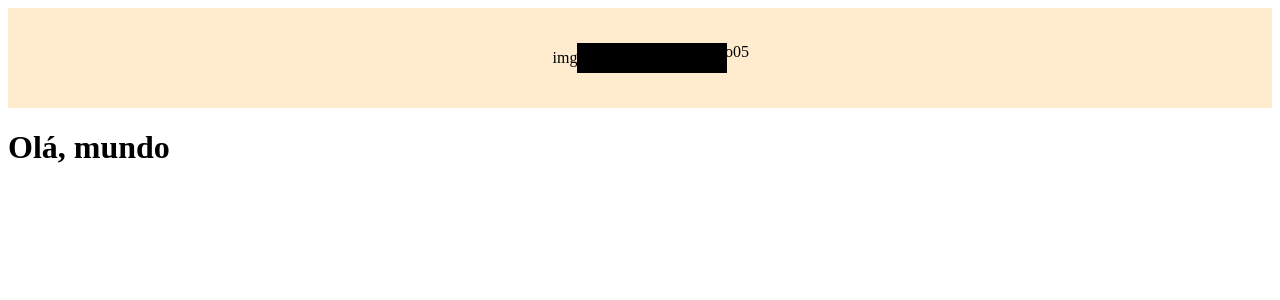
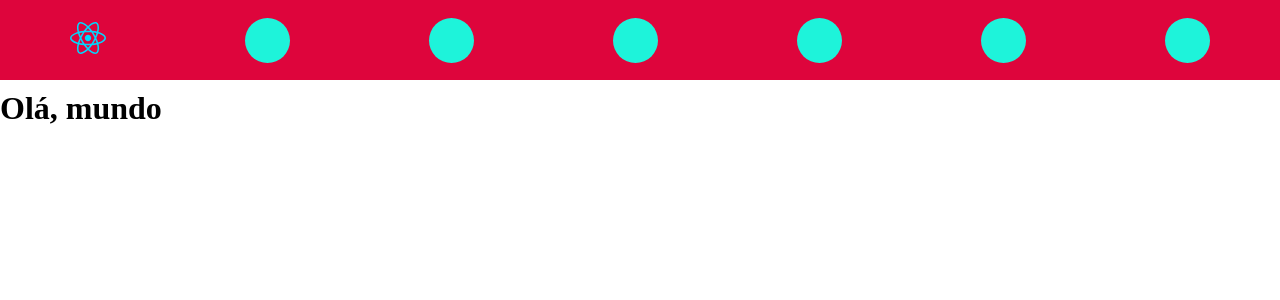
Before and after one commit to Rirfit/stellaris_FE, a React (Vite) app in the folder Stellaris/: page / in a window 1280 px wide. Shown: the top 300 px of the page. Built offline with nearby package versions, Linux system fonts and the light colour scheme.

Commit message:
navbar base

```diff
--- a/Stellaris/package.json
+++ b/Stellaris/package.json
@@ -16,6 +16,7 @@
   },
   "devDependencies": {
     "@eslint/js": "^9.11.1",
+    "@iconify-icon/react": "^2.1.0",
     "@types/react": "^18.3.10",
     "@types/react-dom": "^18.3.0",
     "@vitejs/plugin-react": "^4.3.2",
--- a/Stellaris/src/components/Navbar/index.jsx
+++ b/Stellaris/src/components/Navbar/index.jsx
@@ -1,14 +1,18 @@
 import '../Navbar/style.css'
+import { Link } from 'react-router-dom'
+import { Icon } from '@iconify-icon/react';
+import foto from '../../assets/react.svg'
 
 const NavBar =()=>{
     return(
         <nav className="navbar">
-            <div className="logo">img</div>
-            <div className="btn">botao01</div>
-            <div className="btn">botao02</div>
-            <div className="btn">botao03</div>
-            <div className="btn">botao04</div>
-            <div className="btn">botao05</div>
+            <div className="logo"><img src={foto} alt="" /></div>
+            <Link className='btn home'></Link>
+            <Link className='btn sobreNos'></Link>
+            <Link className='btn ia'></Link>
+            <Link className='btn jogos'></Link>
+            <Link className='btn blog'></Link>
+            <Link className='btn cadastro'></Link>
         </nav>
     )
 }
--- a/Stellaris/src/components/Navbar/style.css
+++ b/Stellaris/src/components/Navbar/style.css
@@ -1,14 +1,31 @@
+*{
+    box-sizing: border-box;
+    margin: 0px;
+    padding: 0px;
+    border: none;
+}
+
+
 .navbar{
     display: flex;
-    justify-content: center;
+    justify-content: space-around;
     align-items: center;
     width: 100%;
-    height: 100px;
-    background-color: blanchedalmond;
+    height: 80px;
+    background-color: rgb(222, 5, 60);
+    margin-bottom: 10px;
 }
 
 .btn{
-    width: 30px;
-    height: 30px;
-    background-color: black;
+    cursor: pointer;
+    width: 45px;
+    height: 45px;
+    border-radius: 41px;
+    background-color: #1EF3DA;
 }
+
+.btn:hover{
+    transform: translate(0px,-10px);
+
+    transition:  ease 0.5s;
+}
--- a/Stellaris/src/pages/Home/index.jsx
+++ b/Stellaris/src/pages/Home/index.jsx
@@ -1,4 +1,5 @@
 import NavBar from "../../components/Navbar"
+import '../Home/styles.css'
 
 export const Home = () => {
     return (
--- a/Stellaris/src/pages/Login/index.jsx
+++ b/Stellaris/src/pages/Login/index.jsx
@@ -1,6 +1,9 @@
+import NavBar from "../../components/Navbar"
+
 export const Login = () =>{
     return(
         <>
+        <NavBar/>
         <h1>Olá mundo do login</h1>
         </>
     )
```
Also changed, not shown: 1 other file (tests, documents, lock files or other folders).
